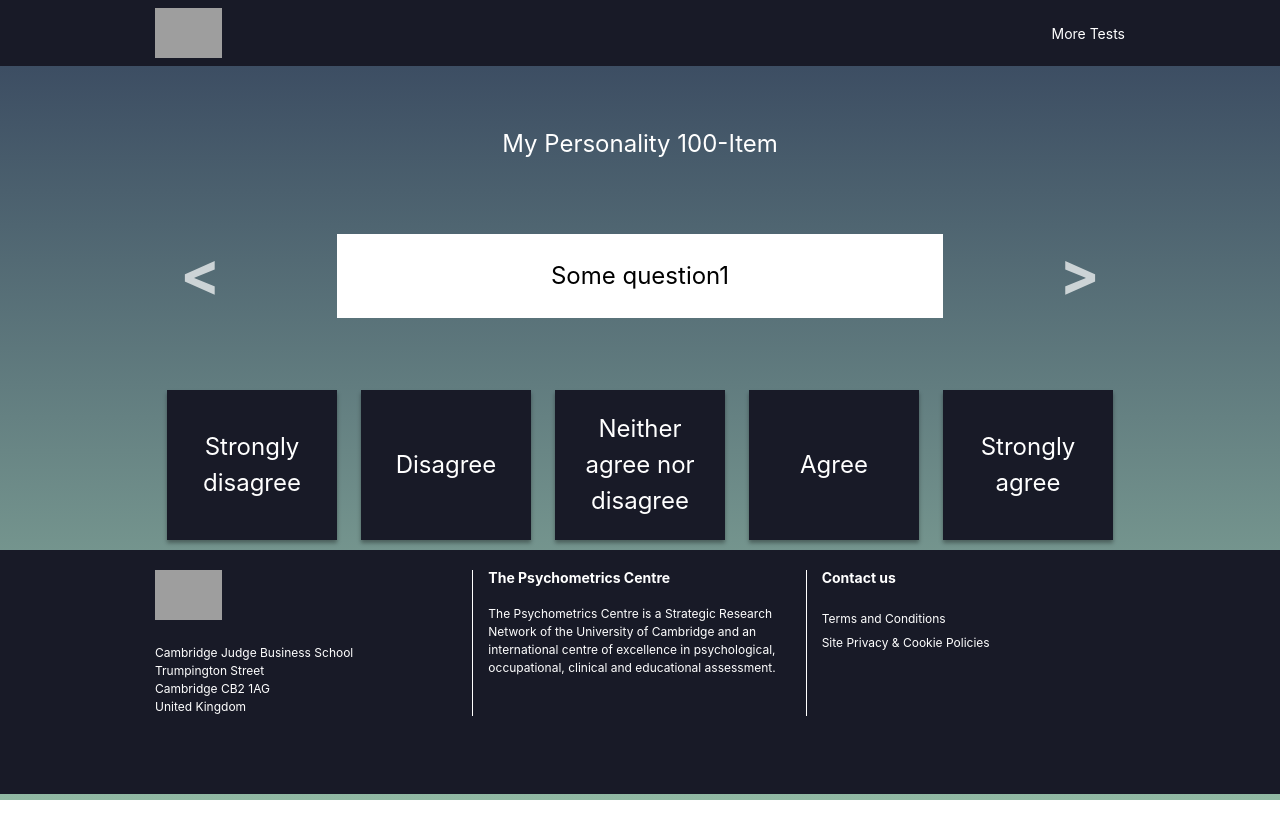
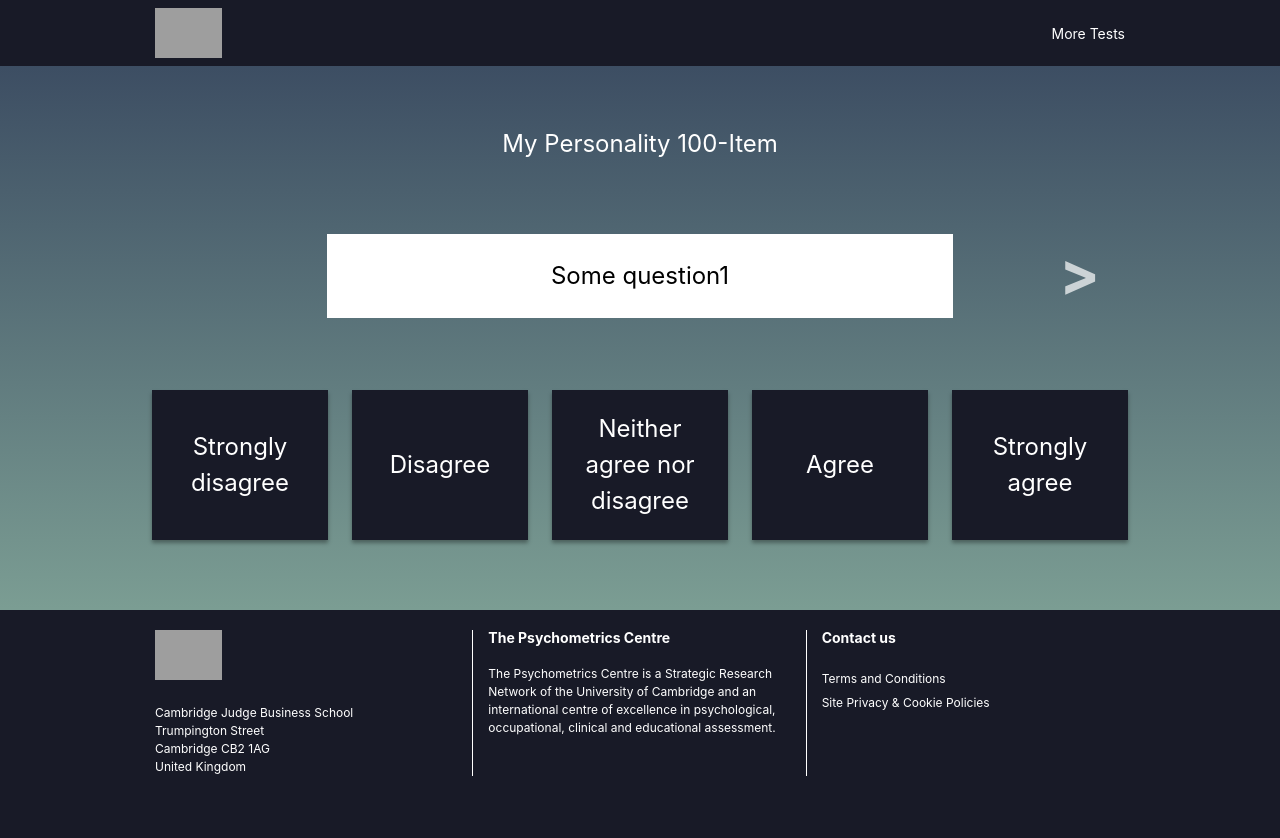
Before and after one commit to Sckmdg/phycho, an Angular app: page / in a window 1280 px wide. Shown: the top 838 px of the page. Before the commit the page ends 800 px from the top, so only its background shows below. Built offline with nearby package versions, Linux system fonts and the light colour scheme; grey boxes are pictures that could not be loaded.

Commit message:
add validation to nav

```diff
--- a/src/app/components/test-paper/test-paper.component.html
+++ b/src/app/components/test-paper/test-paper.component.html
@@ -9,10 +9,22 @@
     </div>
   </div>
 
-  <div class="navigation nav-left" (click)="onBack()">
+  <div
+    (click)="onBack()"
+    [ngClass]="{
+      'navigation nav-left':true,
+      'd-none': currentQuestion === 0
+      }"
+  >
     <
   </div>
-  <div class="navigation nav-right" (click)="onForward()">
+  <div
+    [ngClass]="{
+      'navigation nav-right':true,
+      'd-none':currentQuestion === questions.length - 1
+      }"
+    (click)="onForward()"
+  >
     >
   </div>
 
--- a/src/app/components/test-paper/test-paper.component.scss
+++ b/src/app/components/test-paper/test-paper.component.scss
@@ -1,5 +1,5 @@
 .item-container {
-  padding-top: 60px;
+  padding: 60px 0;
   position: relative;
 }
 
@@ -61,7 +61,7 @@
 
 .navigation {
   position: absolute;
-  top: calc(50% - 80px);
+  top: calc(50% - 110px);
   font-size: 60px;
   color: #ffffff;
   font-weight: bold;
--- a/src/app/components/test-paper/test-paper.component.ts
+++ b/src/app/components/test-paper/test-paper.component.ts
@@ -47,10 +47,14 @@ export class TestPaperComponent implements OnInit, DoCheck {
     this.currentQuestion += 1;
   }
   onForward(): void {
-    this.currentQuestion += 1;
+    if (this.currentQuestion !== this.questions.length - 1) {
+      this.currentQuestion += 1;
+    }
   }
   onBack(): void {
-    this.currentQuestion -= 1;
+    if (this.currentQuestion !== 0) {
+      this.currentQuestion -= 1;
+    }
   }
   calculateProgress(): void {
     let count = 0;
```
